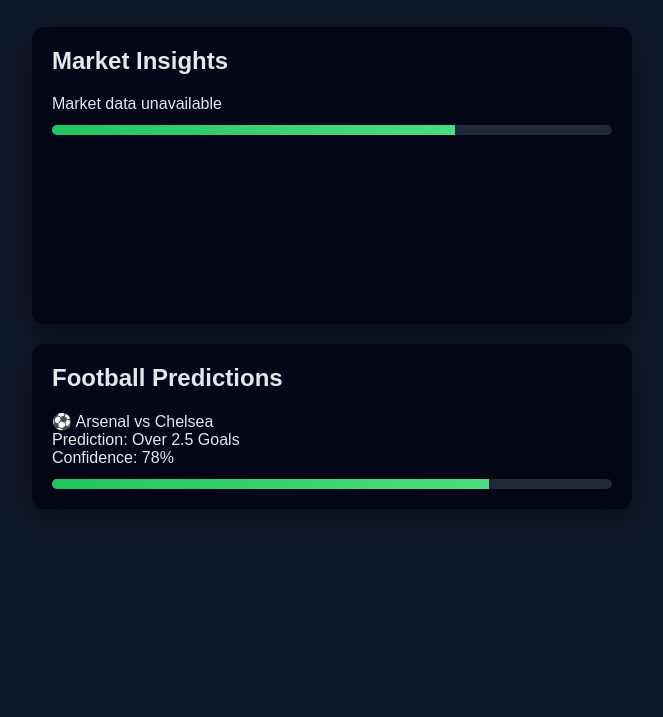
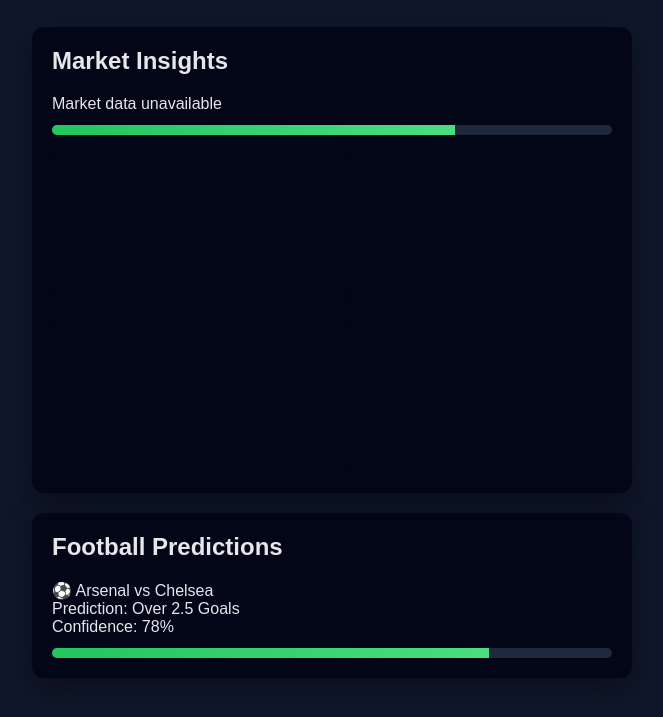
Before and after one commit to tshiamotech/ai-dashboard-final, a plain HTML site: page index.html in a window 1280 px wide. Shown: the part 115-832 px from the top of the page, without its empty margins (308-971 px from the left). Before the commit the page ends 800 px from the top, so only its background shows below. Drawn offline with Linux system fonts and the light colour scheme.

Commit message:
Update index.html

```diff
--- a/index.html
+++ b/index.html
@@ -20,6 +20,7 @@
         <div id="market-confidence"></div>
       </div>
       <canvas id="marketChart" width="300" height="150"></canvas>
+      <canvas id="marketChart"></canvas>
     </div>
 
     <div class="card">
```
